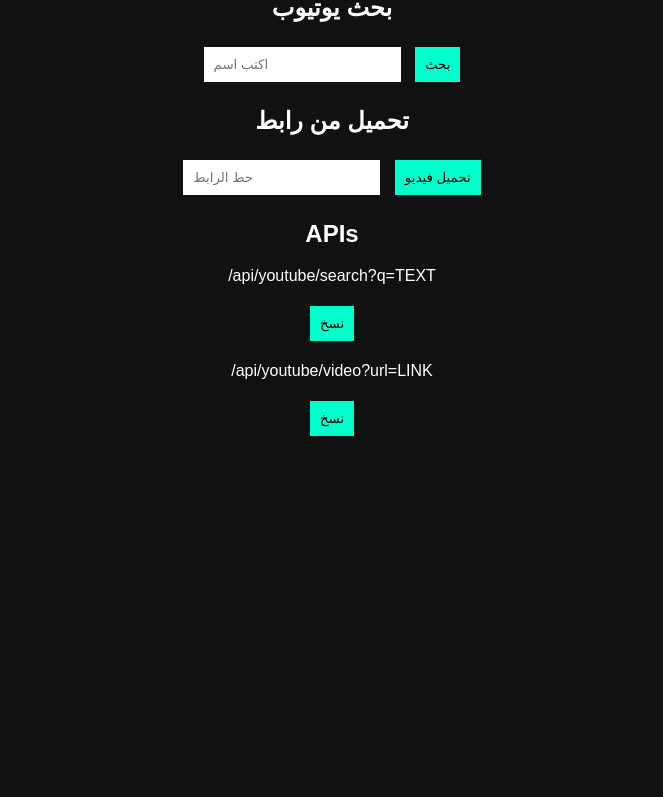
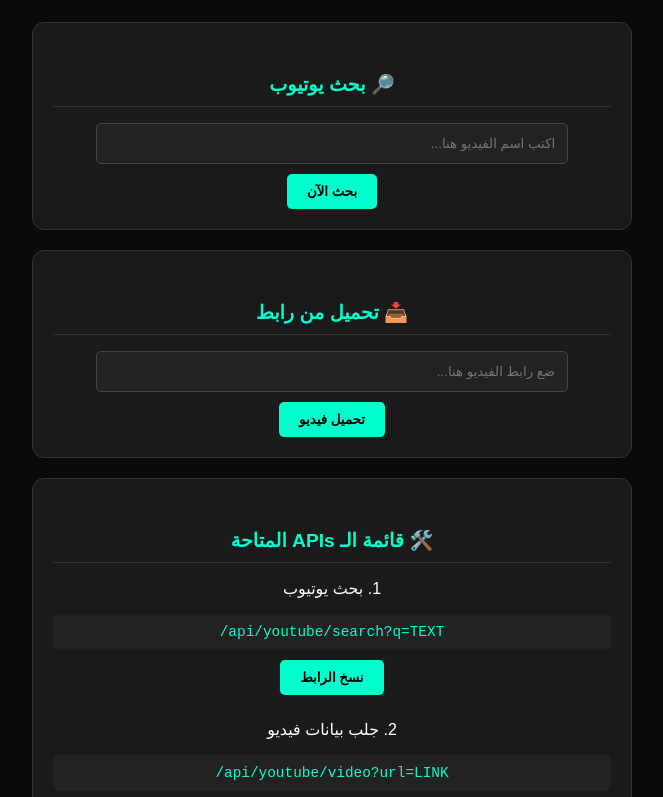
Before and after one commit to ibrahimalmleh27-jpg/Api, a website: page public/index.html in a window 1280 px wide. Shown: the part 87-884 px from the top of the page, without its empty margins (308-971 px from the left). Before the commit the page ends 800 px from the top, so only its background shows below. Drawn offline with Linux system fonts and the light colour scheme.

Commit message:
Update index.html

```diff
--- a/public/index.html
+++ b/public/index.html
@@ -1,65 +1,167 @@
 <!DOCTYPE html>
-<html>
+<html lang="ar" dir="rtl">
 <head>
+  <meta charset="UTF-8">
+  <meta name="viewport" content="width=device-width, initial-scale=1.0">
   <title>S7ADOW API</title>
   <style>
-    body { font-family: Arial; background:#111; color:#fff; text-align:center }
-    input, button { padding:10px; margin:5px; border:none }
-    button { background:#00ffcc; cursor:pointer }
+    body {
+      font-family: Arial, sans-serif;
+      background: #0a0a0a;
+      color: #fff;
+      text-align: center;
+      margin: 0;
+      padding: 20px;
+    }
+    h1 { color: #ff4500; margin-bottom: 30px; }
+    h2 { font-size: 1.2rem; color: #00ffcc; border-bottom: 1px solid #333; padding-bottom: 10px; margin-top: 30px; }
+
+    /* تنسيق الحاويات لتكون تحت بعضها */
+    .container {
+      max-width: 600px;
+      margin: 0 auto;
+      display: flex;
+      flex-direction: column;
+      gap: 20px;
+    }
+
+    .section-card {
+      background: #1a1a1a;
+      padding: 20px;
+      border-radius: 12px;
+      border: 1px solid #333;
+    }
+
+    input {
+      padding: 12px;
+      width: 80%;
+      margin-bottom: 10px;
+      border-radius: 5px;
+      border: 1px solid #444;
+      background: #222;
+      color: #fff;
+    }
+
+    button {
+      background: #00ffcc;
+      color: #000;
+      font-weight: bold;
+      padding: 10px 20px;
+      border: none;
+      border-radius: 5px;
+      cursor: pointer;
+      transition: 0.3s;
+    }
+
+    button:hover { background: #00cca3; }
+
+    .api-endpoint {
+      background: #222;
+      padding: 10px;
+      border-radius: 5px;
+      margin: 10px 0;
+      direction: ltr;
+      font-family: monospace;
+      font-size: 0.9rem;
+      color: #00ffcc;
+      word-break: break-all;
+    }
+
+    #results p {
+      background: #222;
+      padding: 10px;
+      border-radius: 5px;
+      margin: 5px 0;
+    }
   </style>
 </head>
 <body>
 
 <h1>🔥 S7ADOW API</h1>
 
-<!-- 🔍 البحث -->
-<h2>بحث يوتيوب</h2>
-<input id="search" placeholder="اكتب اسم">
-<button onclick="searchYT()">بحث</button>
+<div class="container">
 
-<div id="results"></div>
+  <div class="section-card">
+    <h2>🔎 بحث يوتيوب</h2>
+    <input id="search" placeholder="اكتب اسم الفيديو هنا...">
+    <button onclick="searchYT()">بحث الآن</button>
+    <div id="results"></div>
+  </div>
 
-<!-- 📥 تحميل -->
-<h2>تحميل من رابط</h2>
-<input id="url" placeholder="حط الرابط">
-<button onclick="downloadVideo()">تحميل فيديو</button>
+  <div class="section-card">
+    <h2>📥 تحميل من رابط</h2>
+    <input id="url" placeholder="ضع رابط الفيديو هنا...">
+    <button onclick="downloadVideo()">تحميل فيديو</button>
+  </div>
 
-<!-- 🔗 APIs -->
-<h2>APIs</h2>
+  <div class="section-card">
+    <h2>🛠️ قائمة الـ APIs المتاحة</h2>
 
-<div>
-  <p>/api/youtube/search?q=TEXT</p>
-  <button onclick="copy('/api/youtube/search?q=test')">نسخ</button>
-</div>
+    <div style="margin-bottom: 25px;">
+      <p>1. بحث يوتيوب</p>
+      <div class="api-endpoint">/api/youtube/search?q=TEXT</div>
+      <button onclick="copy('/api/youtube/search?q=test')">نسخ الرابط</button>
+    </div>
 
-<div>
-  <p>/api/youtube/video?url=LINK</p>
-  <button onclick="copy('/api/youtube/video?url=link')">نسخ</button>
+    <div style="margin-bottom: 25px;">
+      <p>2. جلب بيانات فيديو</p>
+      <div class="api-endpoint">/api/youtube/video?url=LINK</div>
+      <button onclick="copy('/api/youtube/video?url=link')">نسخ الرابط</button>
+    </div>
+
+    <div style="margin-bottom: 25px;">
+      <p>3. تحميل تيك توك</p>
+      <div class="api-endpoint">/api/tiktok?url=LINK</div>
+      <button onclick="copy('/api/tiktok?url=link')">نسخ الرابط</button>
+    </div>
+
+    <div style="margin-bottom: 25px;">
+      <p>4. بحث سبوتيفاي</p>
+      <div class="api-endpoint">/api/spotify/search?q=TEXT</div>
+      <button onclick="copy('/api/spotify/search?q=test')">نسخ الرابط</button>
+    </div>
+
+    <div>
+      <p>5. بحث بينترست</p>
+      <div class="api-endpoint">/api/pinterest/search?q=TEXT</div>
+      <button onclick="copy('/api/pinterest/search?q=test')">نسخ الرابط</button>
+    </div>
+
+  </div>
 </div>
 
 <script>
 function copy(text){
-  navigator.clipboard.writeText(window.location.origin + text)
-  alert("تم النسخ ✅")
+  const fullUrl = window.location.origin + text;
+  navigator.clipboard.writeText(fullUrl);
+  alert("تم النسخ بنجاح ✅");
 }
 
 async function searchYT(){
-  let q = document.getElementById("search").value
-  let res = await fetch("/api/youtube/search?q=" + q)
-  let data = await res.json()
+  let q = document.getElementById("search").value;
+  if(!q) return alert("يرجى كتابة نص للبحث");
 
-  let html = ""
-  data.forEach(v=>{
+  let res = await fetch("/api/youtube/search?q=" + encodeURIComponent(q));
+  let data = await res.json();
+
+  let html = "";
+  data.forEach(v => {
     html += `<p>${v.title}<br>
-    <button onclick="copy('${v.url}')">نسخ الرابط</button></p>`
-  })
+    <button style="margin-top:5px; padding:5px 10px; font-size:12px" onclick="copyURL('${v.url}')">نسخ رابط الفيديو</button></p>`;
+  });
 
-  document.getElementById("results").innerHTML = html
+  document.getElementById("results").innerHTML = html;
+}
+
+function copyURL(url){
+  navigator.clipboard.writeText(url);
+  alert("تم نسخ رابط الفيديو ✅");
 }
 
 function downloadVideo(){
-  let url = document.getElementById("url").value
-  window.open("/api/youtube/video?url=" + url)
+  let url = document.getElementById("url").value;
+  if(!url) return alert("يرجى وضع رابط");
+  window.open("/api/youtube/video?url=" + encodeURIComponent(url));
 }
 </script>
 
```
